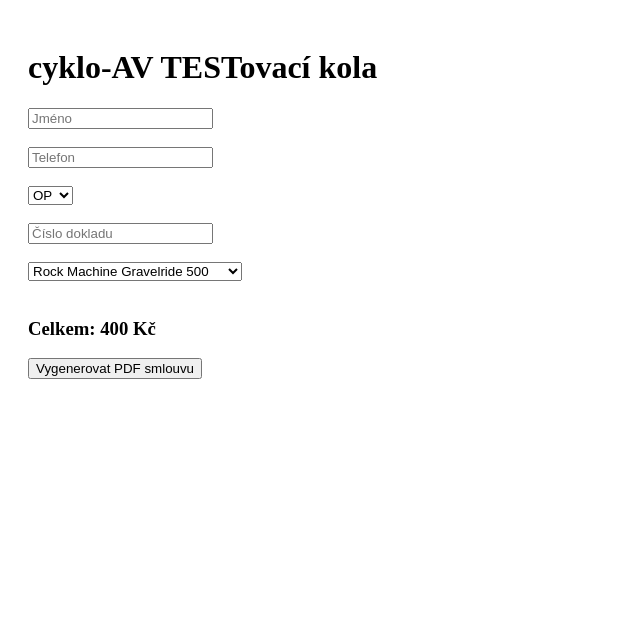
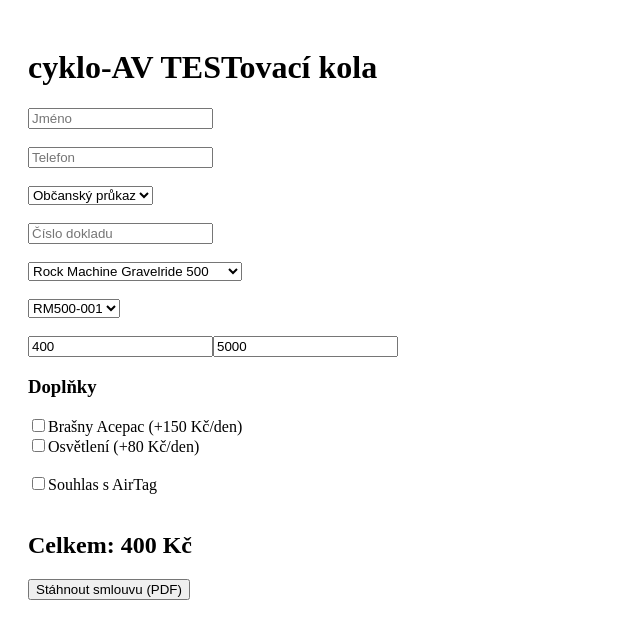
Before and after one commit to cyklo-AV/cyklo-av-testovaci-kola, a React (Vite) app: page / in a window 1280 px wide. Shown: the top 638 px of the page, without its empty margins (0-640 px from the left). Built offline with nearby package versions, Linux system fonts and the light colour scheme.

Commit message:
oprava PDF a QR

```diff
--- a/package.json
+++ b/package.json
@@ -7,11 +7,13 @@
     "build": "vite build"
   },
   "dependencies": {
+    "html2canvas": "^1.4.1",
+    "jspdf": "^4.2.1",
     "react": "^18.2.0",
     "react-dom": "^18.2.0"
   },
   "devDependencies": {
-    "vite": "^5.0.0",
-    "@vitejs/plugin-react": "^4.0.0"
+    "@vitejs/plugin-react": "^4.0.0",
+    "vite": "^5.0.0"
   }
 }
--- a/src/App.jsx
+++ b/src/App.jsx
@@ -1,5 +1,6 @@
 import { useState } from "react";
-import html2pdf from "html2pdf.js";
+import jsPDF from "jspdf";
+import html2canvas from "html2canvas";
 
 const BIKES = [
   {
@@ -70,130 +71,197 @@
 
   const total = (Number(form.price) + extrasSum) * Number(form.days);
 
-  const generateQR = (amount, message, vs) => {
+  // 👉 HLAVNÍ FUNKCE – PDF
+  const printContract = async () => {
+    const contractId = Date.now();
+    const now = new Date();
+    const formatDate = now.toLocaleString("cs-CZ");
+    const variableSymbol = contractId.toString().slice(-10);
+
+    const generateQR = (amount, message) => {
       const iban = "CZ4955000000000794545052";
 
       const spayd = `SPD*1.0*ACC:${iban}*AM:${Number(amount).toFixed(
         2
-    )}*CC:CZK*X-VS:${vs}*MSG:${message}`;
+      )}*CC:CZK*X-VS:${variableSymbol}*MSG:${message}`;
 
       return `https://api.qrserver.com/v1/create-qr-code/?size=200x200&data=${encodeURIComponent(
         spayd
       )}`;
     };
 
-  const generatePDF = () => {
-    const contractId = Date.now();
-    const vs = contractId.toString().slice(-10);
-    const now = new Date();
+    const element = document.createElement("div");
 
-    const content = `
-      <div style="font-family: Arial; padding: 20px;">
-        <h2>Smlouva o výpůjčce kola</h2>
+    element.innerHTML = `
+      <div style="font-family: Arial; padding: 20px; width: 800px;">
+        <h1>Smlouva o výpůjčce kola</h1>
 
-        <p><strong>Číslo:</strong> ${contractId}</p>
-        <p><strong>Datum:</strong> ${now.toLocaleString("cs-CZ")}</p>
-        <p><strong>VS:</strong> ${vs}</p>
+        <p><strong>Číslo smlouvy:</strong> ${contractId}</p>
+        <p><strong>Datum:</strong> ${formatDate}</p>
+        <p><strong>Variabilní symbol:</strong> ${variableSymbol}</p>
 
-        <hr/>
+        <h3>Půjčitel</h3>
+        <p>
+          Aleš Vondráček - cyklo/AV<br/>
+          IČ: 65099630<br/>
+          Fučíkova 665, Raspenava<br/>
+          Tel: +420792306880
+        </p>
 
-        <p><strong>Zákazník:</strong><br/>
+        <h3>Zákazník</h3>
+        <p>
           ${form.name}<br/>
           ${form.phone}<br/>
-        ${form.idType}: ${form.idNumber}</p>
+          ${form.idType}: ${form.idNumber}
+        </p>
 
-        <p><strong>Kolo:</strong> ${form.bike} (${form.frame})</p>
+        <h3>Kolo</h3>
+        <p>
+          ${form.bike}<br/>
+          Rám: ${form.frame}
+        </p>
 
-        <p><strong>Cena:</strong> ${total} Kč</p>
-        <p><strong>Kauce:</strong> ${form.deposit} Kč</p>
+        <h3>Výpůjčka</h3>
+        <p>
+          Počet dní: ${form.days}<br/>
+          Cena: ${total} Kč<br/>
+          Kauce: ${form.deposit} Kč
+        </p>
 
-        <hr/>
+        <h3>QR platby</h3>
 
-        <p><strong>QR Zápůjčné</strong></p>
-        <img src="${generateQR(total, "ZAPUJCKA", vs)}" width="180"/>
+        <p>Zápůjčné:</p>
+        <img src="${generateQR(total, "ZAPUJCKA")}" width="150"/>
 
-        <p><strong>QR Kauce</strong></p>
-        <img src="${generateQR(form.deposit, "KAUCE", vs)}" width="180"/>
+        <p>Kauce:</p>
+        <img src="${generateQR(form.deposit, "KAUCE")}" width="150"/>
 
-        <hr/>
-
-        <p><strong>Doplňky:</strong>
+        <h3>Doplňky</h3>
+        <p>
           ${
-          EXTRAS.filter((e) => form.extras[e.id])
-            .map((e) => e.label)
+            EXTRAS
+              .filter(e => form.extras[e.id])
+              .map(e => e.label)
               .join(", ") || "žádné"
-        }</p>
+          }
+        </p>
 
         <p>AirTag: ${form.airtag ? "ANO" : "NE"}</p>
 
         <br/><br/>
-        <p style="font-size:12px;">
-          Souhlas se zpracováním osobních údajů.
+
+        <p style="font-size: 12px;">
+          Zákazník souhlasí se zpracováním osobních údajů.
         </p>
 
-        <p>Podpis: ____________________</p>
+        <br/>
+        <p>Podpis: ________________________</p>
       </div>
     `;
 
-    const element = document.createElement("div");
-    element.innerHTML = content;
+    document.body.appendChild(element);
 
-    html2pdf()
-      .set({
-        margin: 10,
-        filename: `smlouva_${vs}.pdf`,
-        html2canvas: { scale: 2 },
-        jsPDF: { unit: "mm", format: "a4", orientation: "portrait" }
-      })
-      .from(element)
-      .save();
+    await new Promise((resolve) => setTimeout(resolve, 500));
+
+const canvas = await html2canvas(element, {
+  useCORS: true
+});
+    const imgData = canvas.toDataURL("image/png");
+
+    const pdf = new jsPDF("p", "mm", "a4");
+    const width = pdf.internal.pageSize.getWidth();
+
+    pdf.addImage(imgData, "PNG", 0, 0, width, 0);
+
+    pdf.save(`smlouva-${contractId}.pdf`);
+
+    document.body.removeChild(element);
   };
 
   return (
     <div style={{ padding: 20, maxWidth: 600 }}>
       <h1>cyklo-AV TESTovací kola</h1>
 
-      <input name="name" placeholder="Jméno" onChange={handleChange} />
+      <input placeholder="Jméno" name="name" onChange={handleChange} />
       <br /><br />
 
-      <input name="phone" placeholder="Telefon" onChange={handleChange} />
+      <input placeholder="Telefon" name="phone" onChange={handleChange} />
       <br /><br />
 
-      <select name="idType" onChange={handleChange} value={form.idType}>
-        <option value="OP">OP</option>
+      <select name="idType" value={form.idType} onChange={handleChange}>
+        <option value="OP">Občanský průkaz</option>
         <option value="PAS">Pas</option>
       </select>
-
       <br /><br />
 
-      <input name="idNumber" placeholder="Číslo dokladu" onChange={handleChange} />
-
+      <input
+        placeholder="Číslo dokladu"
+        name="idNumber"
+        onChange={handleChange}
+      />
       <br /><br />
 
       <select
         value={form.bike}
         onChange={(e) => {
-          const selected = BIKES.find((b) => b.name === e.target.value);
+          const selected = BIKES.find(b => b.name === e.target.value);
           setForm({
             ...form,
             bike: selected.name,
             price: selected.price,
             deposit: selected.deposit,
-            frame: selected.frames[0]
+            frame: selected.frames[0] || ""
           });
         }}
       >
-        {BIKES.map((b) => (
+        {BIKES.map(b => (
           <option key={b.name}>{b.name}</option>
+        ))}
+      </select>
+      <br /><br />
+
+      <select
+        value={form.frame}
+        onChange={(e) => setForm({ ...form, frame: e.target.value })}
+      >
+        {(BIKES.find(b => b.name === form.bike)?.frames || []).map(f => (
+          <option key={f}>{f}</option>
         ))}
       </select>
 
       <br /><br />
 
-      <h3>Celkem: {total} Kč</h3>
+      <input type="number" value={form.price} readOnly />
+      <input type="number" value={form.deposit} readOnly />
 
-      <button onClick={generatePDF}>
-        Vygenerovat PDF smlouvu
+      <h3>Doplňky</h3>
+      {EXTRAS.map(e => (
+        <div key={e.id}>
+          <label>
+            <input type="checkbox" onChange={() => toggleExtra(e.id)} />
+            {e.label} (+{e.price} Kč/den)
+          </label>
+        </div>
+      ))}
+
+      <br />
+
+      <label>
+        <input
+          type="checkbox"
+          name="airtag"
+          checked={form.airtag}
+          onChange={handleChange}
+        />
+        Souhlas s AirTag
+      </label>
+
+      <br /><br />
+
+      <h2>Celkem: {total} Kč</h2>
+
+      <button onClick={printContract}>
+        Stáhnout smlouvu (PDF)
       </button>
     </div>
   );
```
Also changed, not shown: 1 other file (tests, documents, lock files or other folders). Lines whose indentation alone changed are shown as unchanged.
